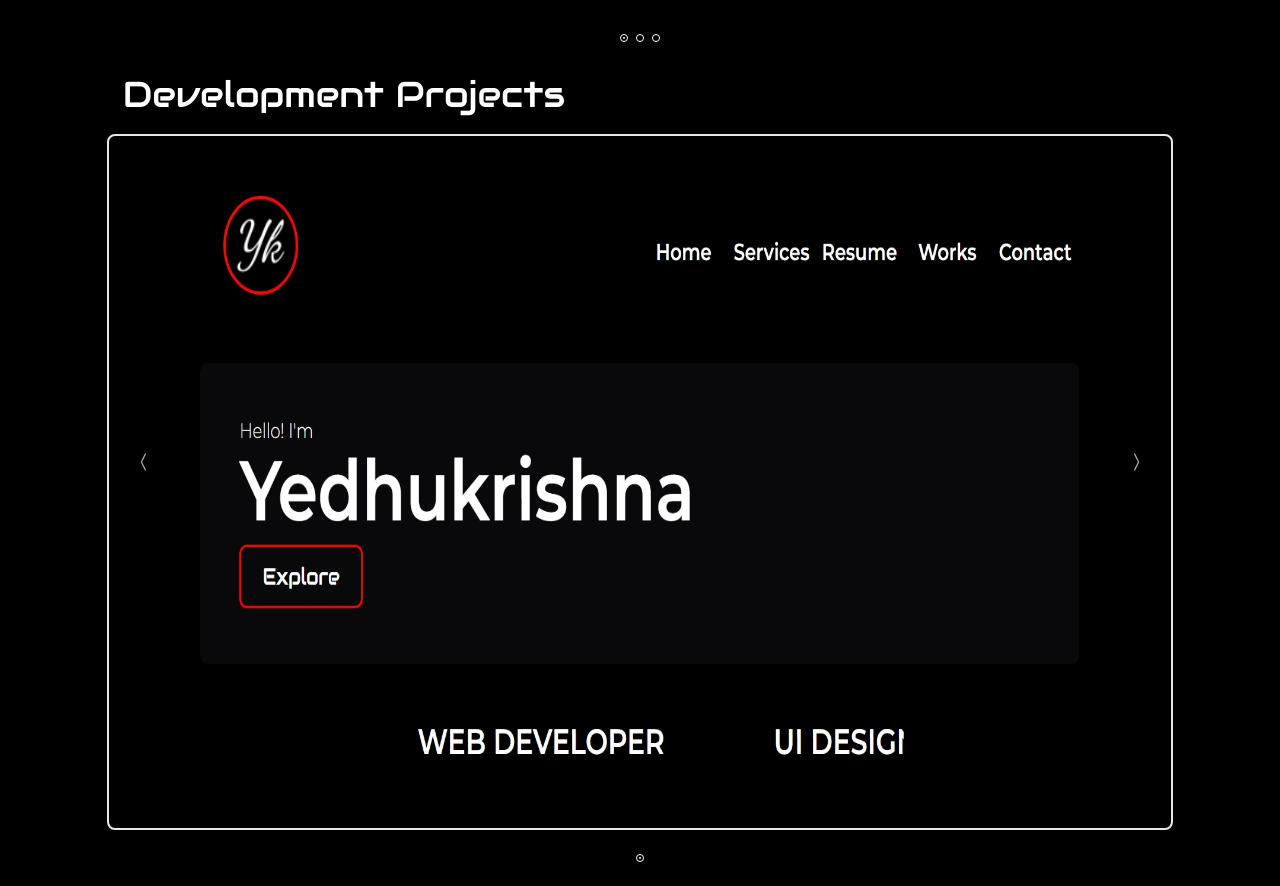
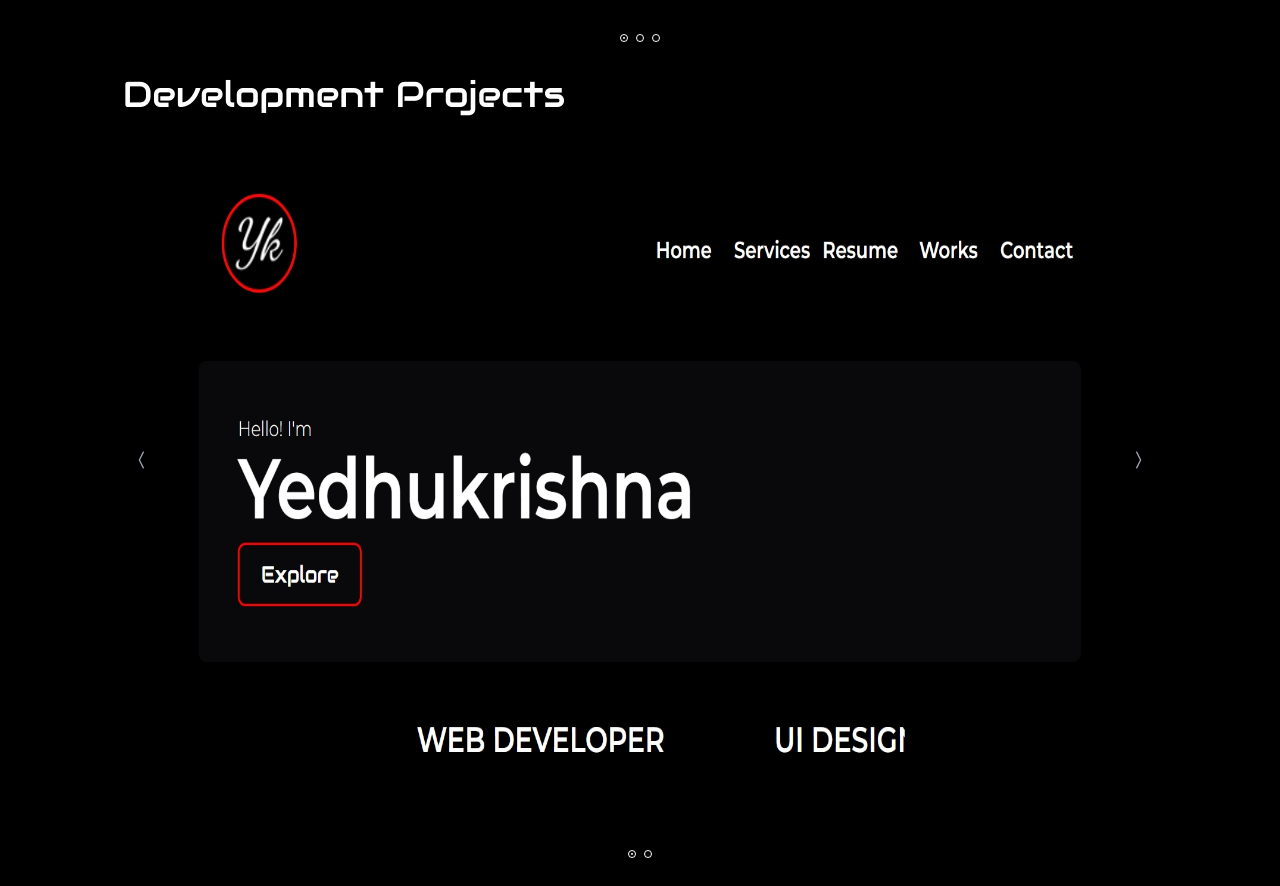
Before and after one commit to YedhuKrishna01/PORTFOLIO, a React (Vite) app in the folder Client/: page /MyWorks in a window 1280 px wide. Shown: the part 1762-2648 px from the top of the page. Built offline with nearby package versions, Linux system fonts and the light colour scheme.

Commit message:
added second web site

```diff
--- a/Client/src/components/WorksDevop.jsx
+++ b/Client/src/components/WorksDevop.jsx
@@ -4,8 +4,10 @@ import { RxDotFilled } from "react-icons/rx";
 import { Link } from "react-router-dom";
 
 function WorksDevop() {
-  const slides = [{ url: "./dev1.jpeg" }];
-
+  const slides = [
+    { url: "./dev1.jpeg", site: "https://yedhukrishnagk.netlify.app" },
+    { url: "./dev2.png", site: "https://www.resena.netlify.app" },
+  ];
   const [currentIndex, setCurrentIndex] = useState(0);
 
   // Function to slide to the left
@@ -27,14 +29,14 @@ function WorksDevop() {
       <div className="text-white col-start-2 col-span-10 text-lg tablet:text-3xl laptop:text-4xl tablet:pl-4 font-audio">
         Development Projects
       </div>
-      <Link
-        to="/"
-        className="col-start-2 col-span-10 w-full h-auto tablet:mt-3 border-2 rounded-lg desktop:mt-5 py-4 px-1 relative"
-      >
-        <img
-          className="w-full h-40 tablet:h-80 laptop:h-[500px] desktop:h-[660px] slide rounded-lg laptop:rounded-2xl duration-500"
-          src={`${slides[currentIndex].url}`}
-        />
+      <div className="col-start-2 col-span-10 w-full h-auto tablet:mt-3 rounded-lg desktop:mt-5 py-4 px-1 relative">
+        <a href={`${slides[currentIndex.site]}`} target="_blank">
+          <img
+            className="w-full h-40 tablet:h-80 laptop:h-[500px] desktop:h-[660px] slide rounded-lg laptop:rounded-2xl duration-500"
+            src={`${slides[currentIndex].url}`}
+          />
+        </a>
+
         <BsChevronCompactLeft
           onClick={prevSlide}
           size={30}
@@ -45,7 +47,7 @@ function WorksDevop() {
           size={30}
           className="absolute top-[45%] right-5 text-2xl tablet:scale-150 rounded-full p-2 text-gray-400 cursor-pointer"
         />
-      </Link>
+      </div>
       <div className="col-start-2 col-span-10 flex m-5 justify-center">
         {slides.map((_, slideIndex) => (
           <RxDotFilled
```
Also changed, not shown: Client/public/dev2.png (added).
